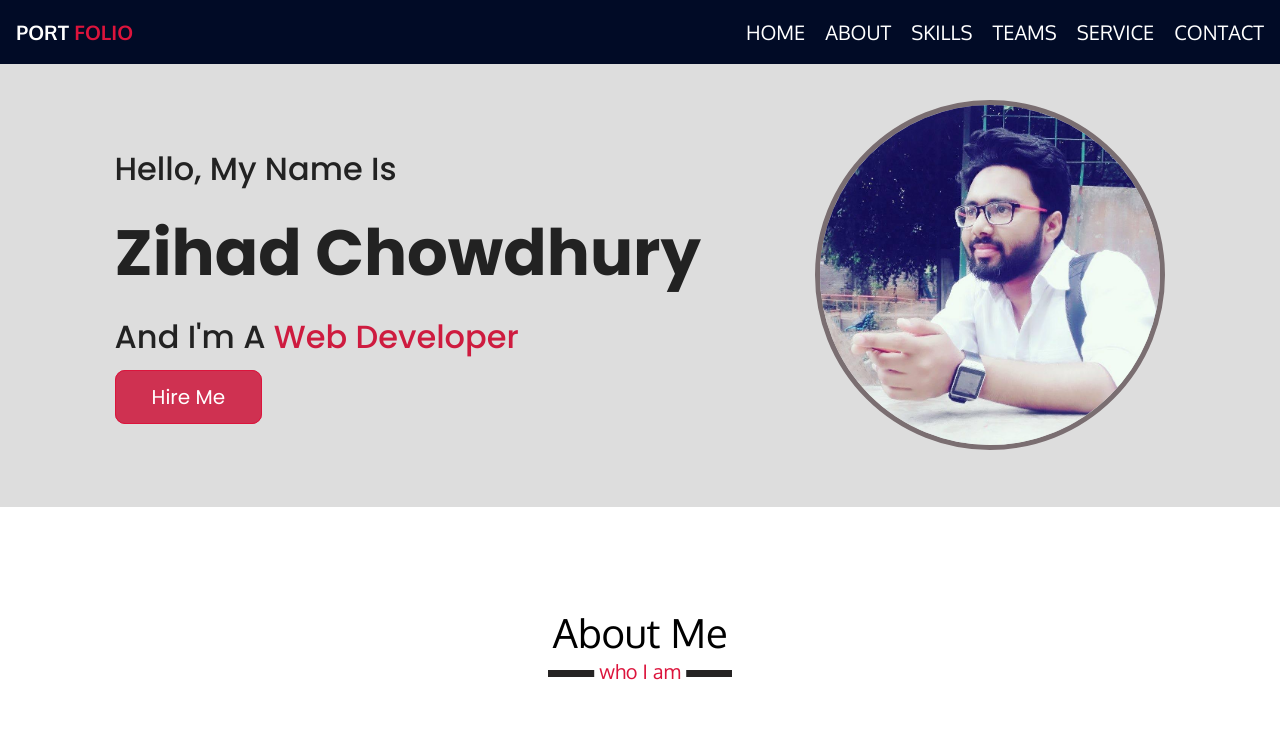
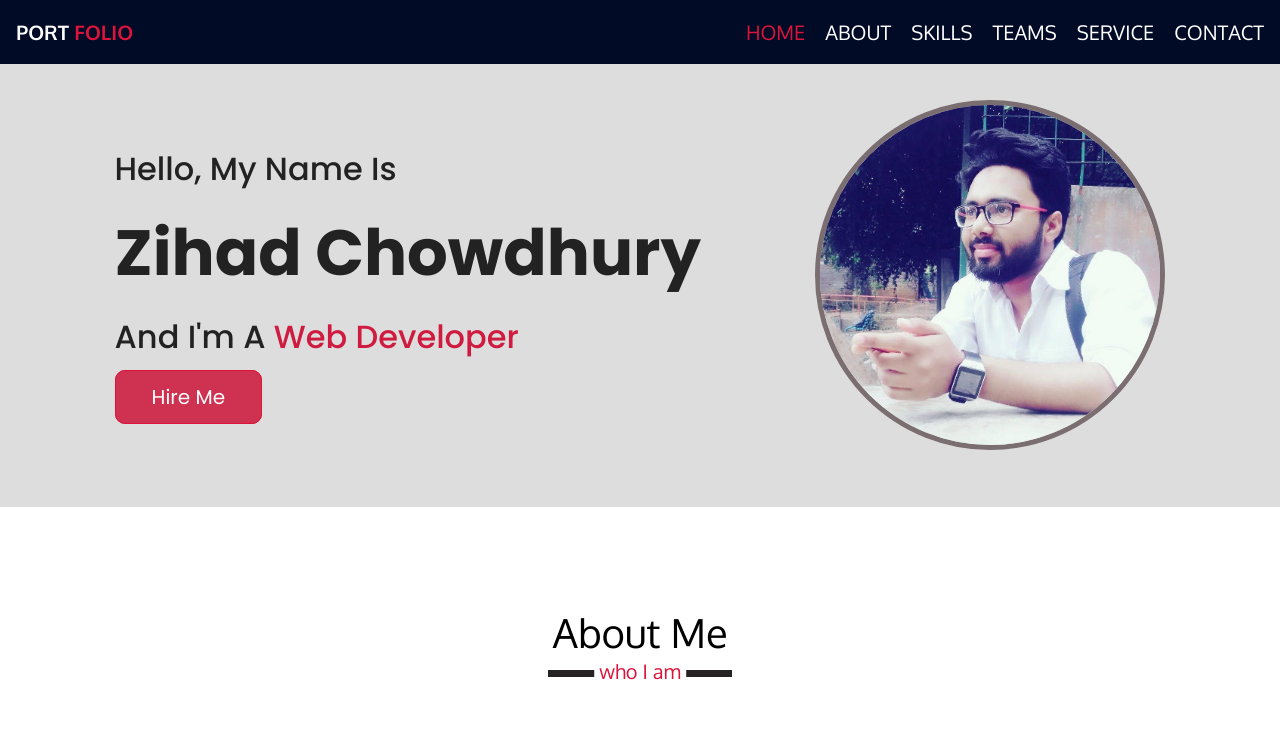
Before and after one commit to zihad-c/personal-portfolio-01, a plain HTML site: page index.html in a window 1280 px wide. In both pictures the pointer is over the link "HOME". Shown: the top 734 px of the page. Drawn offline with Linux system fonts and the light colour scheme.

```diff
--- a/css/style.css
+++ b/css/style.css
@@ -35,7 +35,6 @@
 /* ========= navbar styles ========== */
 
 .navbar {
-    /* background-color: rgba(4, 2, 99, 0.9); */
     background-color: rgba(1, 11, 38);
     position: fixed;
     z-index: 9999;
@@ -75,6 +74,10 @@
     font-weight: 500;
     text-transform: uppercase;
     color: #fff;
+}
+
+.menu ul li a:hover {
+    color: crimson;
 }
 
 section {
```
